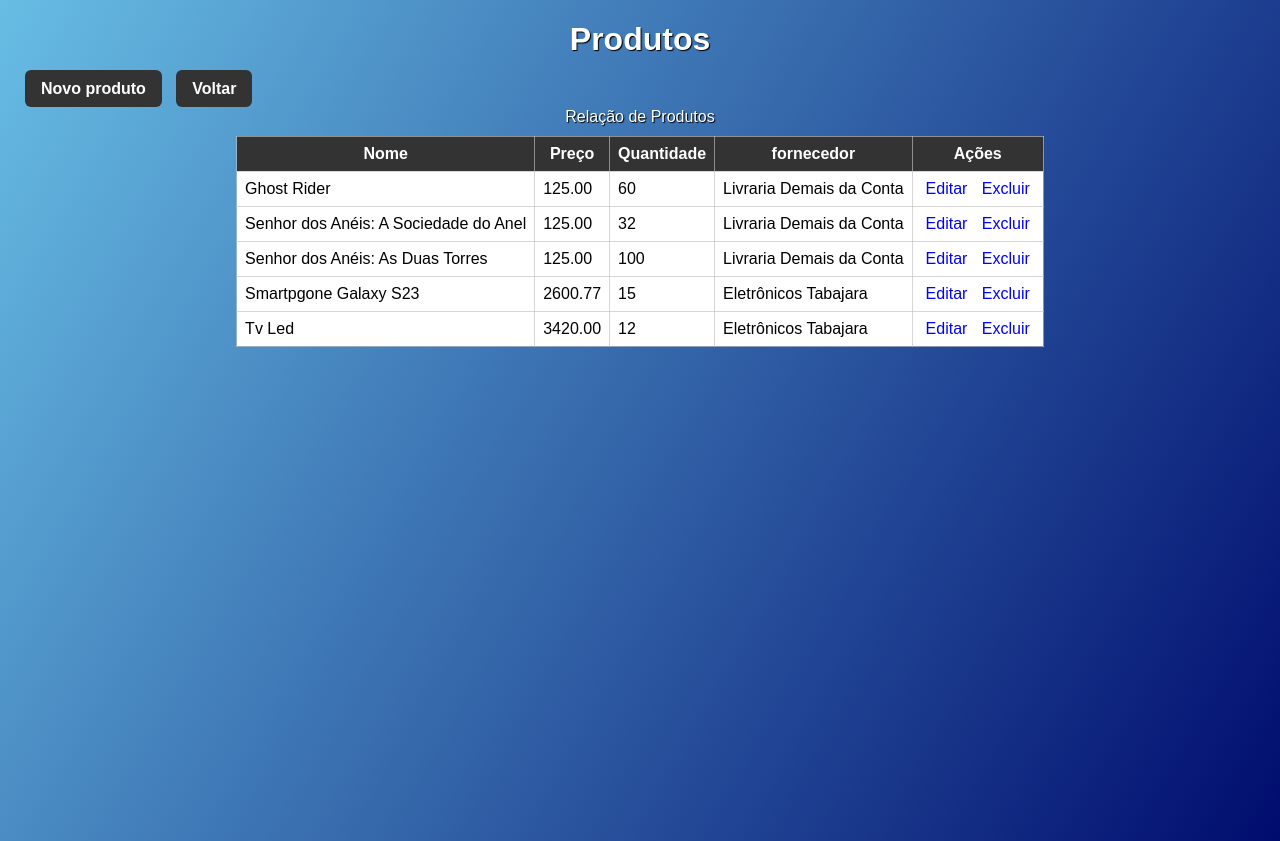
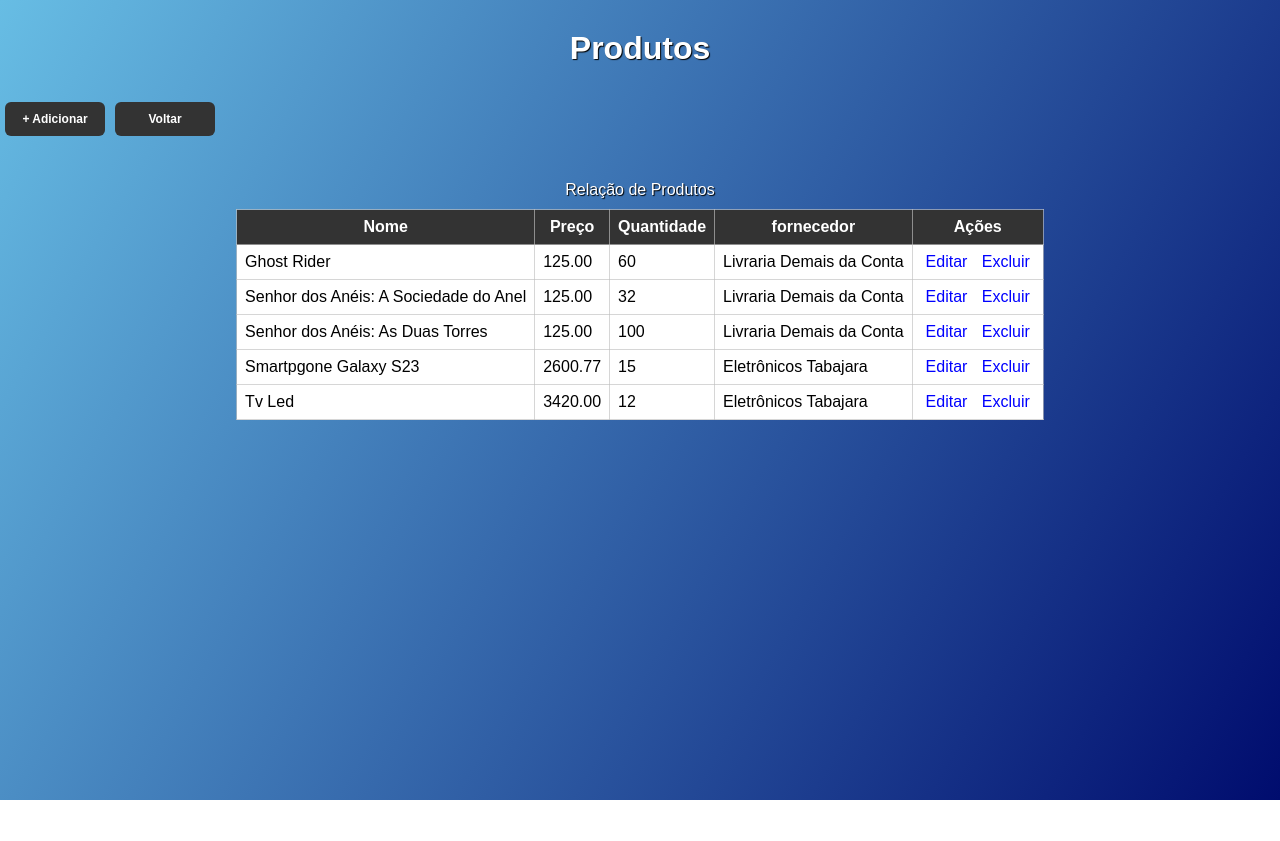
Before and after one commit to Emerson-FullStackSenacPenha/flybynight-gerenciamento, a PHP site: page /produtos/listar.php in a window 1280 px wide. After the commit the page ends 800 px from the top, so only its background shows below. Run offline with PHP 8.4, Linux system fonts and the light colour scheme; data comes from the database, SQL or seed files in the repository.

Commit message:
CSS em espaçamento de body, e botões de adicionar

```diff
--- a/css/estilos.css
+++ b/css/estilos.css
@@ -1,11 +1,24 @@
+*{
+
+    margin: 0;
+    padding: 0;
+    box-sizing: border-box;
+
+}
+
 body {
 
     font-family: Arial, Helvetica, sans-serif;
-    margin: 20px;
+
     background-image: linear-gradient(120deg, #67BDE4, #000C6E);
     background-repeat: no-repeat;
 
     min-height: 100vh;
+    padding-top: 30px;
+
+    display: flex;
+    flex-direction: column;
+    gap: 30px;
 
 }
 
@@ -31,6 +44,13 @@ a:hover{
 
     color: black;
     text-decoration: underline;
+
+}
+
+#links{
+
+    display: flex;
+
 
 }
 
@@ -122,7 +142,7 @@ form{
 
 }
 
-button, .option{
+button{
 
     background-color: #333;
     color: white;
@@ -133,6 +153,22 @@ button, .option{
     cursor: pointer;
     font-weight: 600;
     font-size: 16px;
+    text-align: center;
+    text-decoration: none;
+
+}
+
+.option{
+
+    background-color: #333;
+    color: white;
+    border: none;
+    padding: 10px 16px;
+    border-radius: 6px;
+    width: 100px;
+    cursor: pointer;
+    font-weight: 600;
+    font-size: 12px;
     text-align: center;
     text-decoration: none;
 
--- a/fornecedores/listar.php
+++ b/fornecedores/listar.php
@@ -27,9 +27,11 @@ echo "</pre>";
 </head>
 <body>
     <h1>Fornecedores</h1>
-    <a class="option" href="../fornecedores/inserir.php">Novo fornecedor</a>
+
+    <div id="links">
+    <a class="option" href="../fornecedores/inserir.php">+ Adicionar</a>
     <a class="option" href="../index.php">Voltar</a>
-
+    </div>
     <!-- Estruturando uma tabela HTML para exibir os dados -->
 
     <table>
--- a/index.php
+++ b/index.php
@@ -15,7 +15,7 @@
     <li><a href="fornecedores/listar.php"><button>Fornecedor</button></a></li>
     <li><a href="produtos/listar.php"><button>Produtos</button></a></li>
     <li><a href="lojas/listar.php"><button>Lojas</button></a></li>
-    <li><a href=""><button>Estoque (Lojas x Produtos)</button></a></li>
+    <li><a href="estoque/listar.php"><button>Estoque (Lojas x Produtos)</button></a></li>
 </ul>
 
 </body>
--- a/produtos/listar.php
+++ b/produtos/listar.php
@@ -21,8 +21,14 @@ echo "</pre>";
 </head>
 <body>
     <h1>Produtos</h1>
-    <a class="option" href="../produtos/inserir.php">Novo produto</a>
-    <a class="option" href="../index.php">Voltar</a>
+
+    <div id="links">
+
+        <a class="option" href="../produtos/inserir.php">+ Adicionar</a>
+        <a class="option" href="../index.php">Voltar</a>
+
+    </div>
+
 
     <!-- Estruturando uma tabela HTML para exibir os dados -->
 
```
Also changed, not shown: estoque/listar.php (added, +18 -0 lines), lojas/listar.php (+8 -1 lines), src/estoque_crud.php (added).
